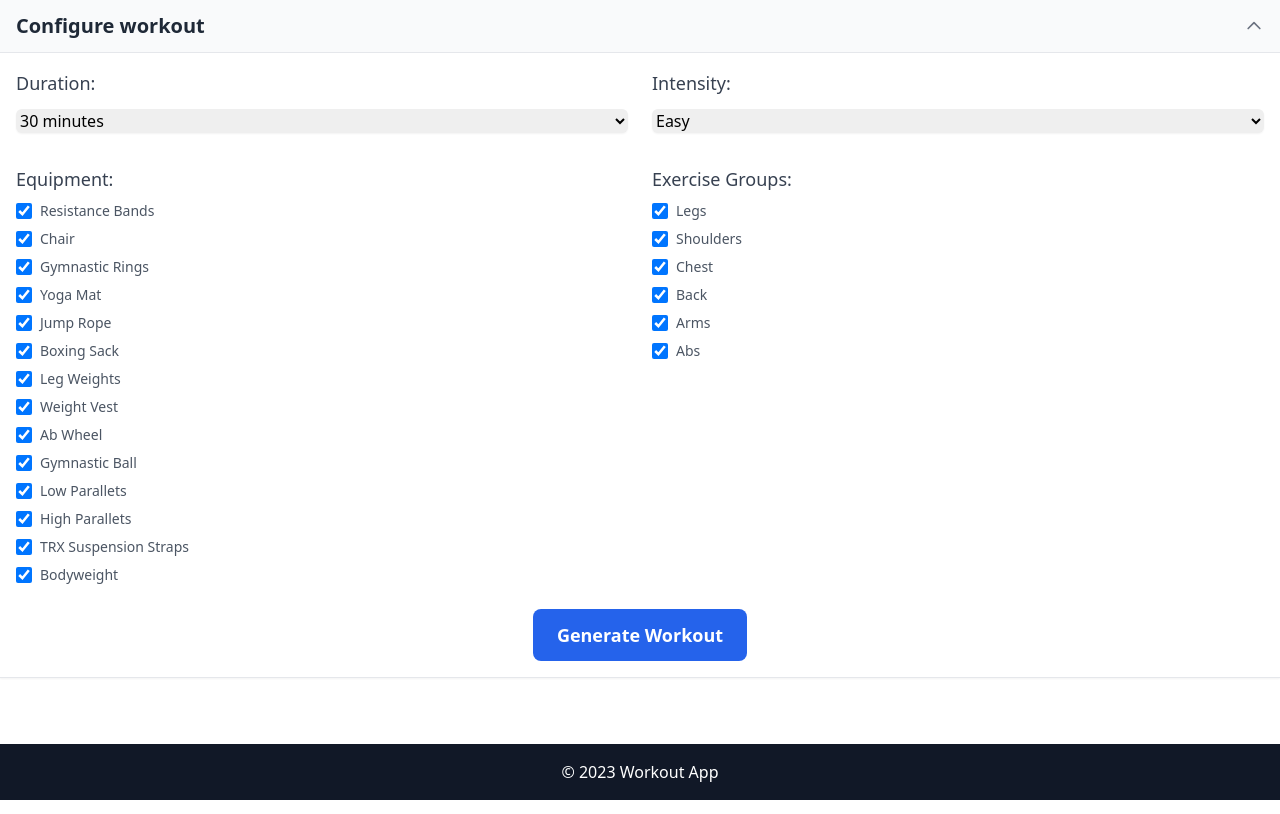
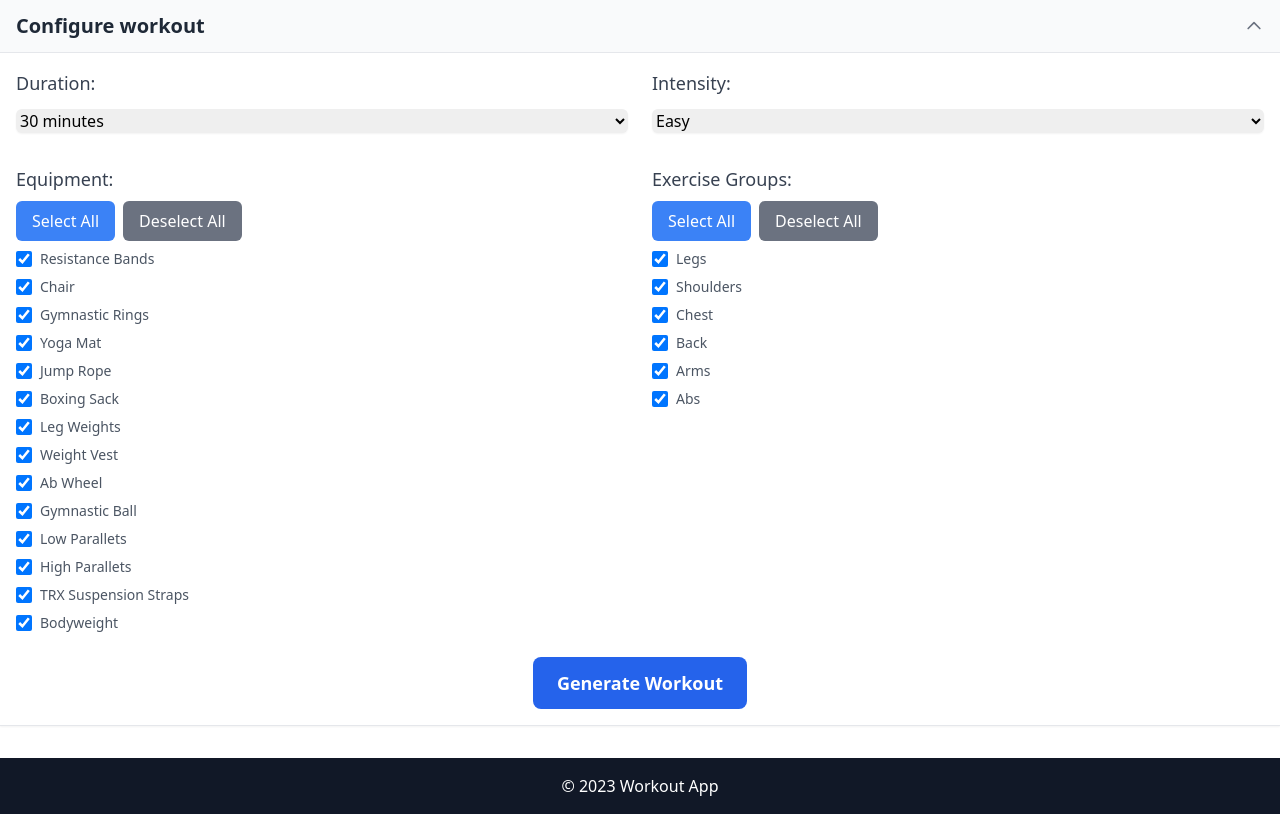
Before and after one commit to yan-braslavsky/daily-workout-app, a React (Create React App) app: page / in a window 1280 px wide. Both pictures are taken after a click on the element "Configure workout". Built offline with nearby package versions, Linux system fonts and the light colour scheme; the HTML template or start-up script is replaced by a standard one.

Commit message:
feat: add select all/deselect all functionality for equipment and exercise groups in WorkoutOptions component; enhance data validation in groqService

```diff
--- a/src/components/WorkoutOptions.tsx
+++ b/src/components/WorkoutOptions.tsx
@@ -47,6 +47,14 @@ const WorkoutOptions: React.FC<WorkoutOptionsProps> = ({ equipmentList, exercise
     }));
   }, []);
 
+  const handleSelectAll = useCallback((stateSetter: React.Dispatch<React.SetStateAction<{ [key: string]: boolean }>>, items: string[]) => {
+    stateSetter(items.reduce((acc, item) => ({ ...acc, [item]: true }), {}));
+  }, []);
+
+  const handleDeselectAll = useCallback((stateSetter: React.Dispatch<React.SetStateAction<{ [key: string]: boolean }>>, items: string[]) => {
+    stateSetter(items.reduce((acc, item) => ({ ...acc, [item]: false }), {}));
+  }, []);
+
   return (
     <div className="space-y-8">
       <div className="grid grid-cols-1 md:grid-cols-2 gap-6">
@@ -81,6 +89,20 @@ const WorkoutOptions: React.FC<WorkoutOptionsProps> = ({ equipmentList, exercise
       <div className="grid grid-cols-1 md:grid-cols-2 gap-6">
         <div className="space-y-2">
           <label className="block text-lg font-medium text-gray-700">Equipment:</label>
+          <div className="flex space-x-2 mt-2">
+            <button
+              onClick={() => handleSelectAll(setSelectedEquipment, equipmentList)}
+              className="px-4 py-2 bg-blue-500 text-white rounded-md"
+            >
+              Select All
+            </button>
+            <button
+              onClick={() => handleDeselectAll(setSelectedEquipment, equipmentList)}
+              className="px-4 py-2 bg-gray-500 text-white rounded-md"
+            >
+              Deselect All
+            </button>
+          </div>
           <div className="space-y-2 mt-2">
             {equipmentList.map(item => (
               <div key={item} className="flex items-center">
@@ -98,6 +120,20 @@ const WorkoutOptions: React.FC<WorkoutOptionsProps> = ({ equipmentList, exercise
 
         <div className="space-y-2">
           <label className="block text-lg font-medium text-gray-700">Exercise Groups:</label>
+          <div className="flex space-x-2 mt-2">
+            <button
+              onClick={() => handleSelectAll(setSelectedExerciseGroups, exerciseGroups)}
+              className="px-4 py-2 bg-blue-500 text-white rounded-md"
+            >
+              Select All
+            </button>
+            <button
+              onClick={() => handleDeselectAll(setSelectedExerciseGroups, exerciseGroups)}
+              className="px-4 py-2 bg-gray-500 text-white rounded-md"
+            >
+              Deselect All
+            </button>
+          </div>
           <div className="space-y-2 mt-2">
             {exerciseGroups.map(group => (
               <div key={group} className="flex items-center">
--- a/src/services/groqService.ts
+++ b/src/services/groqService.ts
@@ -78,6 +78,34 @@ export async function generateWorkouts(prompt: string, equipment: string[]): Pro
       logger.log("✅ Successfully parsed JSON response");
       logger.log("🎯 Final workout data:", JSON.stringify(parsedData, null, 2));
 
+      // Validate the parsed data structure
+      if (!parsedData || typeof parsedData !== 'object') {
+        throw new Error('Parsed data is not an object');
+      }
+      if (!parsedData.exercises || !Array.isArray(parsedData.exercises)) {
+        throw new Error('Parsed data does not contain an exercises array');
+      }
+      parsedData.exercises.forEach((exercise, index) => {
+        if (!exercise.name || typeof exercise.name !== 'string') {
+          throw new Error(`Exercise at index ${index} does not have a valid name`);
+        }
+        if (!exercise.musclesTargeted || !Array.isArray(exercise.musclesTargeted)) {
+          throw new Error(`Exercise at index ${index} does not have a valid musclesTargeted array`);
+        }
+        if (!exercise.equipment || !Array.isArray(exercise.equipment)) {
+          throw new Error(`Exercise at index ${index} does not have a valid equipment array`);
+        }
+        if (!exercise.description || typeof exercise.description !== 'string') {
+          throw new Error(`Exercise at index ${index} does not have a valid description`);
+        }
+        if (!exercise.sets || typeof exercise.sets !== 'number') {
+          throw new Error(`Exercise at index ${index} does not have a valid sets number`);
+        }
+        if (!exercise.reps || typeof exercise.reps !== 'string') {
+          throw new Error(`Exercise at index ${index} does not have a valid reps string`);
+        }
+      });
+
       // Populate each exercise with YouTube info
       const updatedExercises = await Promise.all(
         parsedData.exercises.map(async (ex: Exercise) => {
```
